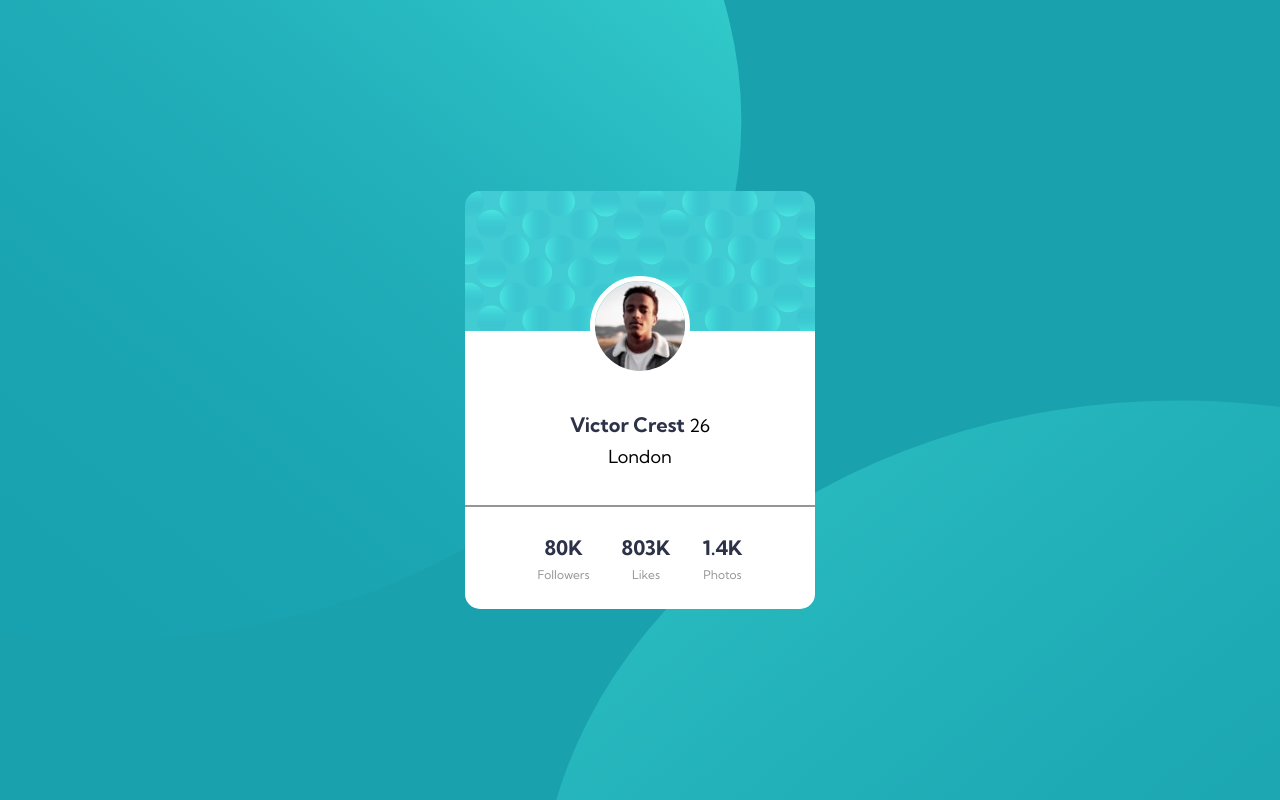
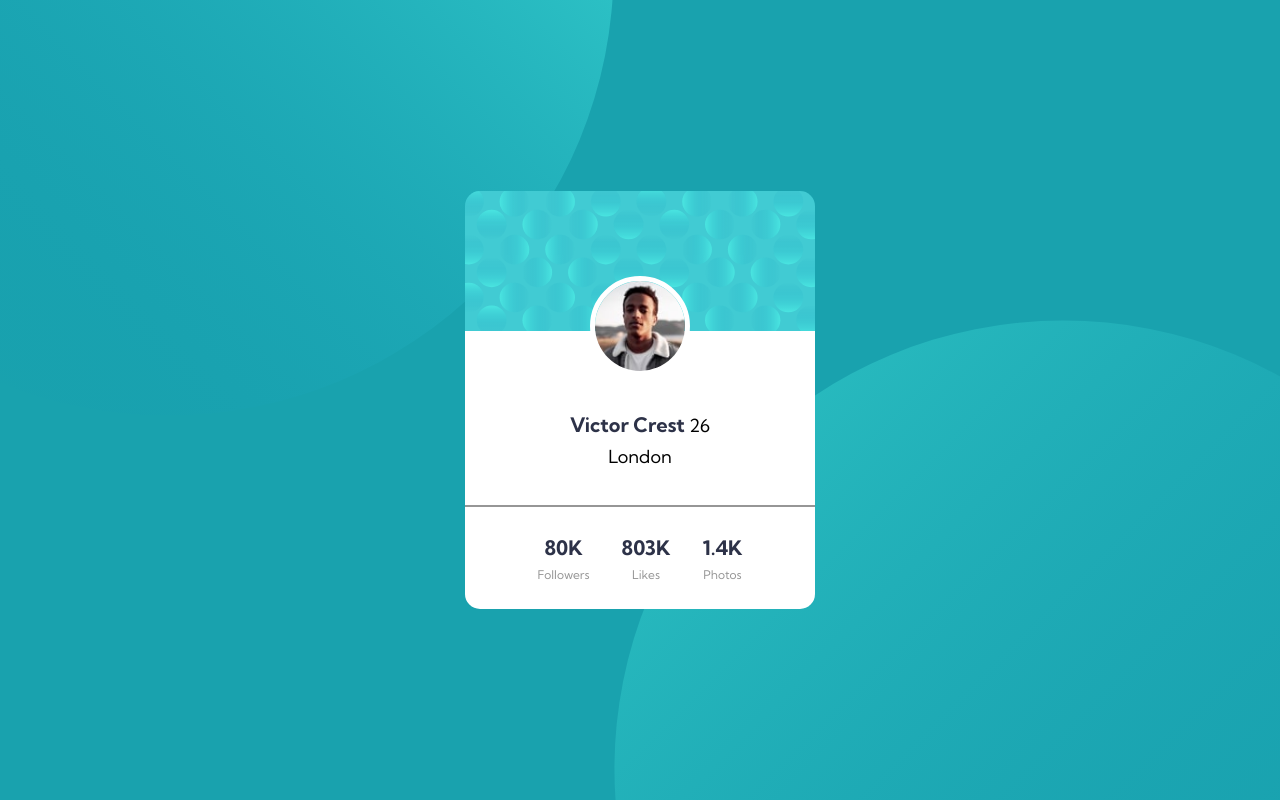
Before and after one commit to agneshkr/frontend-mentor-challenges, a plain HTML site: page newbie/profile-card-component-main/index.html in a window 1280 px wide. Drawn offline with Linux system fonts and the light colour scheme.

Commit message:
profile component completed

```diff
--- a/newbie/profile-card-component-main/style.css
+++ b/newbie/profile-card-component-main/style.css
@@ -19,8 +19,8 @@ body {
     background-repeat: no-repeat;
     /* overflow:hidden; */
     background-image: url(./images/bg-pattern-top.svg), url(./images/bg-pattern-bottom.svg);
-    background-size: 100% 130%, 100% 130%;
-    background-position: -42vw -50vh, 48vw 50vh;
+    background-size: 100vw 100vw, 100vw 100vw;
+    background-position: -50vw -50vw, 50vw 75vh;
     font-family: var(--ff);
     font-weight: var(--fw-regular);
     font-size: var(--fs);
@@ -32,7 +32,8 @@ body {
 
 @media (min-width: 530px){
     body{
-        background-position: -42vw -50vh, 42vw 50vh;
+        background-size: 70vw 70vw, 70vw 70vw;
+        background-position: -22vw -60vh, 48vw 40vh;
     }
 }
 
--- a/script.js
+++ b/script.js
@@ -6,7 +6,8 @@ const URL_MAPPINGS = {
         'A product Catalog': 'product-preview-card-component-main/index.html',
         'A Result Summary Component Catalog': 'results-summary-component-main/index.html',
         'A QR CODE Component': 'qr-code-component-main/index.html',
-        'A 3 Column Preview Component': '3-column-preview-card-component-main/index.html'
+        'A 3 Column Preview Component': '3-column-preview-card-component-main/index.html',
+        'A Profile card Component': 'profile-card-component-main/index.html'
     }
 }
 const ADDRESS_CONSTANT = "https://agneshkr.github.io/frontend-mentor-challenges/"
```
